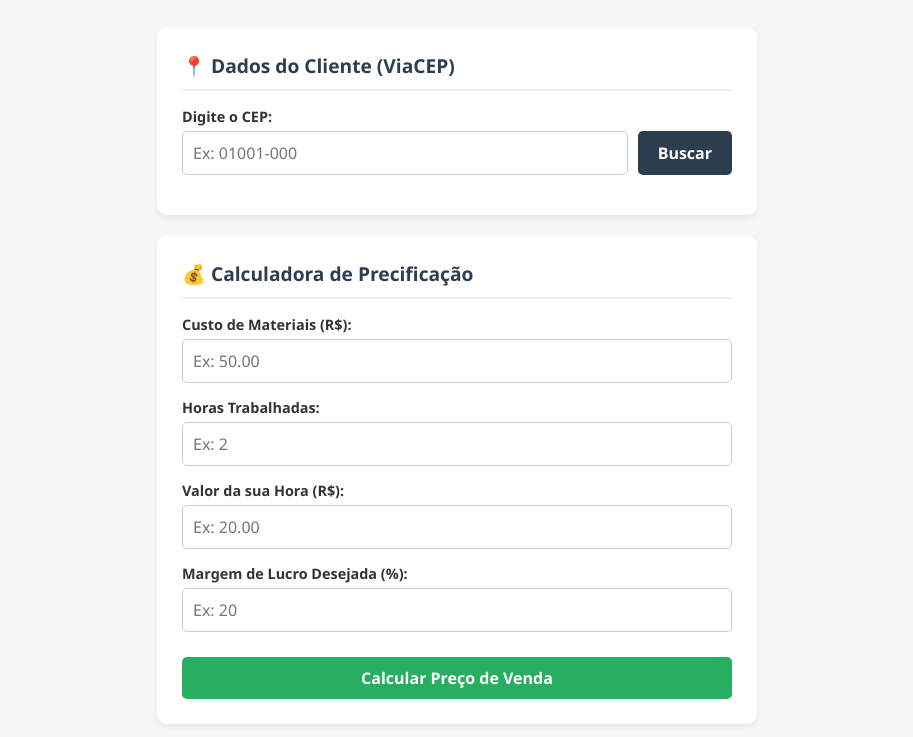
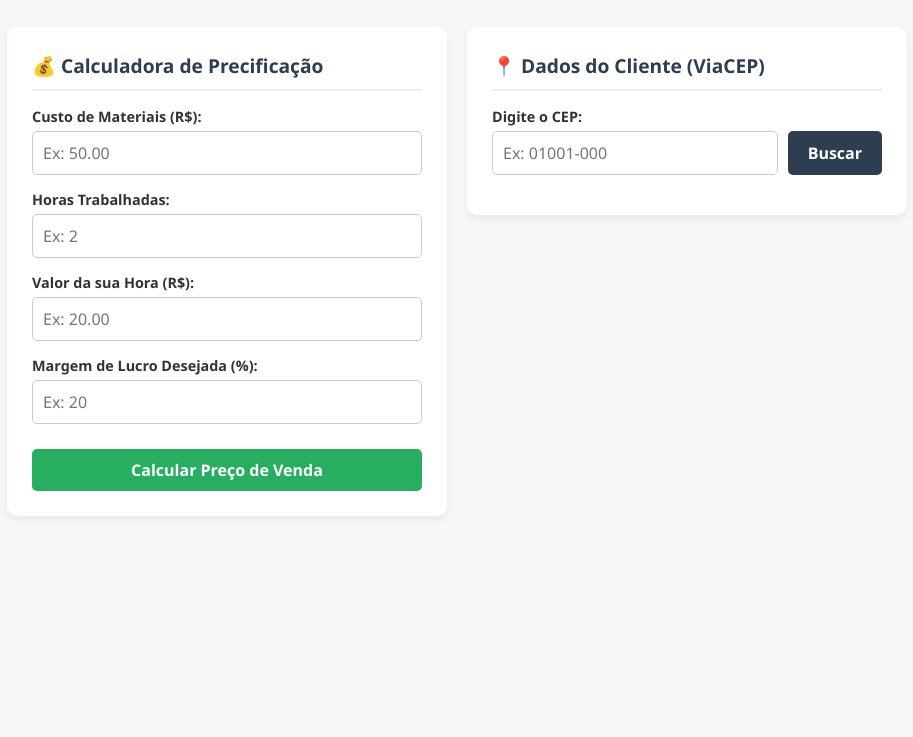
Before and after one commit to guigas2407/entrega_inicial_bootcamp, a website: page index.html in a window 1280 px wide. Shown: the part 125-862 px from the top of the page, without its empty margins (183-1096 px from the left). After the commit the page ends 800 px from the top, so only its background shows below. Drawn offline with Linux system fonts and the light colour scheme.

Commit message:
atualizado layout da interface

```diff
--- a/index.html
+++ b/index.html
@@ -13,19 +13,9 @@
             <p>Ajudando pequenos negócios a cobrar o preço justo.</p>
         </header>
 
-        <section class="card">
-            <h2>📍 Dados do Cliente (ViaCEP)</h2>
-            <div class="input-group">
-                <label for="cep">Digite o CEP:</label>
-                <div class="cep-flex">
-                    <input type="text" id="cep" placeholder="Ex: 01001-000">
-                    <button id="btn-buscar-cep">Buscar</button>
-                </div>
-            </div>
-            <div id="resultado-endereco" class="hidden alert-info">
-                </div>
-        </section>
+        <div class="layout-duas-colunas">
 
+            <div class="coluna-esquerda">
                 <section class="card">
                     <h2>💰 Calculadora de Precificação</h2>
 
@@ -53,6 +43,21 @@
 
                     <div id="mensagem-erro" class="hidden alert-danger"></div>
                 </section>
+            </div>
+
+            <div class="coluna-direita">
+                <section class="card">
+                    <h2>📍 Dados do Cliente (ViaCEP)</h2>
+                    <div class="input-group">
+                        <label for="cep">Digite o CEP:</label>
+                        <div class="cep-flex">
+                            <input type="text" id="cep" placeholder="Ex: 01001-000">
+                            <button id="btn-buscar-cep">Buscar</button>
+                        </div>
+                    </div>
+                    <div id="resultado-endereco" class="hidden alert-info">
+                        </div>
+                </section>
 
                 <section id="resultado-calculo" class="card hidden">
                     <h2>📊 Resumo do Orçamento</h2>
@@ -72,6 +77,8 @@
                 </section>
             </div>
 
+        </div> </div>
+
     <script src="script.js"></script>
 </body>
 </html>
--- a/style.css
+++ b/style.css
@@ -11,7 +11,7 @@ body {
 }
 
 .container {
-    max-width: 600px;
+    max-width: 900px;
     margin: 0 auto;
 }
 
@@ -30,7 +30,6 @@ header h1 {
     padding: 25px;
     border-radius: 10px;
     box-shadow: 0 4px 6px rgba(0,0,0,0.05);
-    margin-bottom: 20px;
 }
 
 h2 {
@@ -122,3 +121,26 @@ button:hover { background-color: #1a252f; }
 
 .texto-verde { color: #27ae60; }
 .texto-azul { color: #2980b9; }
+
+.layout-duas-colunas {
+    display: flex;
+    gap: 20px;
+    align-items: flex-start;
+}
+
+.coluna-esquerda {
+    flex: 1;
+}
+
+.coluna-direita {
+    flex: 1;
+    display: flex;
+    flex-direction: column;
+    gap: 20px;
+}
+
+@media (max-width: 768px) {
+    .layout-duas-colunas {
+        flex-direction: column;
+    }
+}
```
Lines whose indentation alone changed are shown as unchanged.
